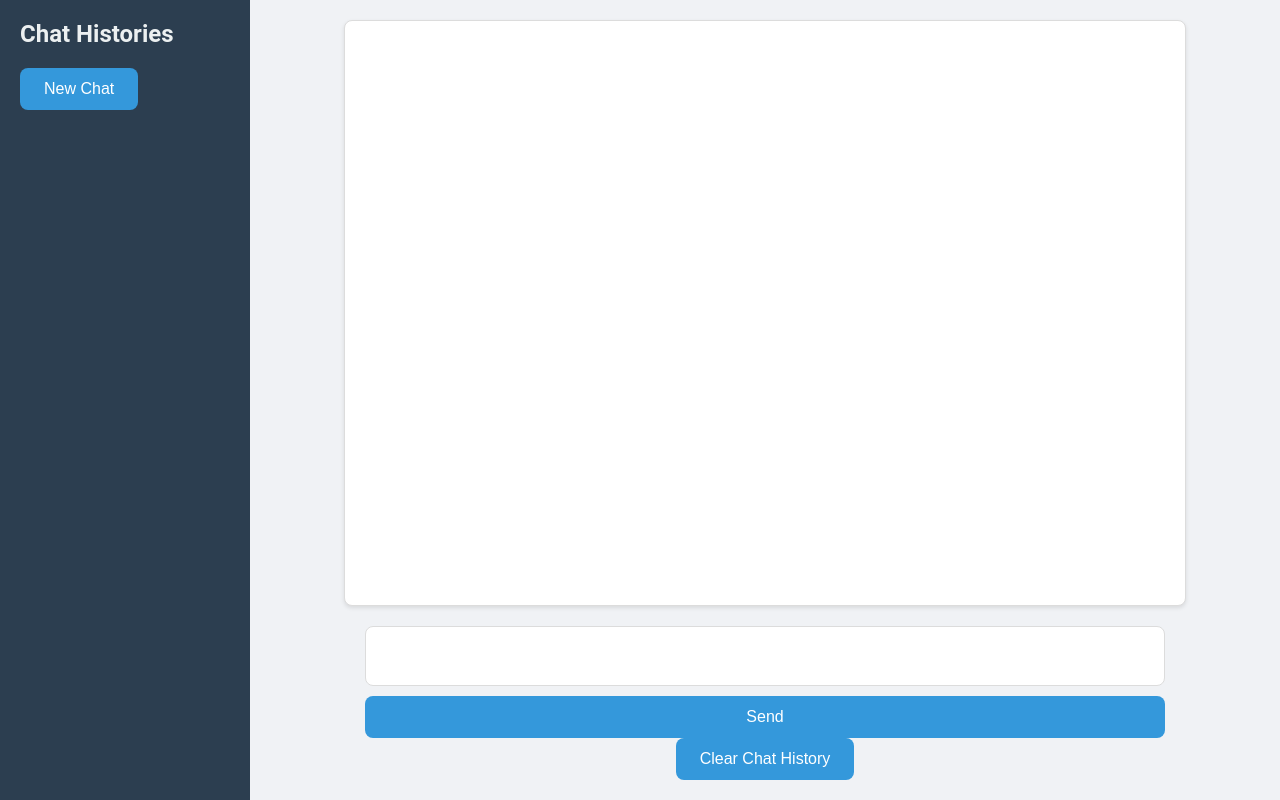
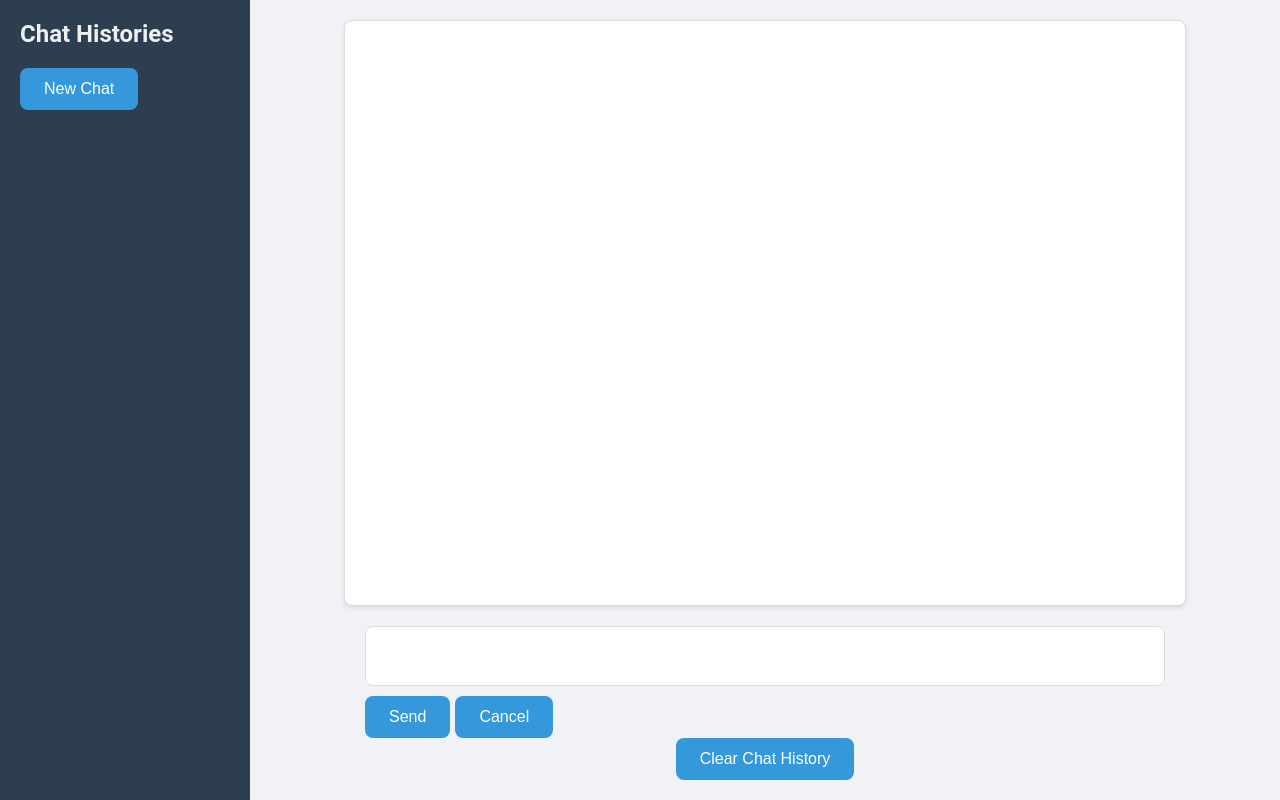
Before and after one commit to cnnickolay/chat-gpt-portal, a Flask app: page /chat in a window 1280 px wide. Run offline with Flask 3, Linux system fonts and the light colour scheme; parts of the project's set-up code (start-up, migrations or seed data) failed here and were passed over.

Commit message:
cancel editing

```diff
--- a/templates/chat.html
+++ b/templates/chat.html
@@ -248,7 +248,10 @@
     </div>
     <form id="chat-form">
         <textarea id="message" name="message" required></textarea>
-        <button type="submit">Send</button>
+        <div class="button-container">
+            <button type="submit">Send</button>
+            <button type="button" id="cancel-edit">Cancel</button>
+        </div>
     </form>
     <button id="clear-history">Clear Chat History</button>
 </div>
@@ -284,7 +287,24 @@
                 $('#rename-chat').hide();
             }
         });
+
+        // Add event listener for the "Escape" key
+        $('#message').on('keydown', function(event) {
+            if (event.key === 'Escape') {
+                cancelEditing();
+            }
+        });
+
+        // Add event listener for the "Cancel" button
+        $('#cancel-edit').on('click', function() {
+            cancelEditing();
+        });
     });
+
+    function cancelEditing() {
+        $('#message').val('').css('height', 'auto').trigger('input');
+        indexToDelete = null;
+    }
 
     function escapeHtml(unsafe) {
         return unsafe
```
